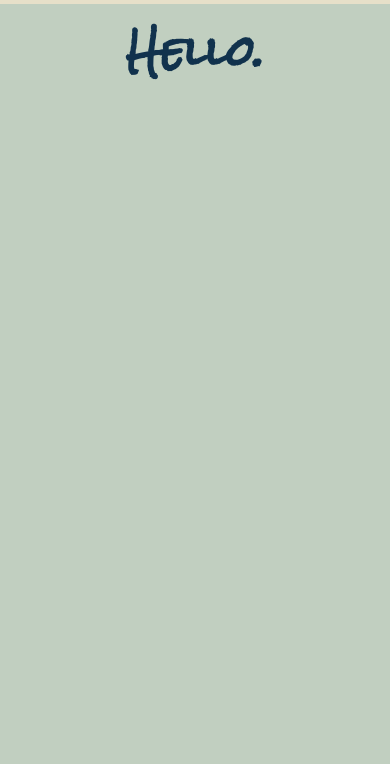
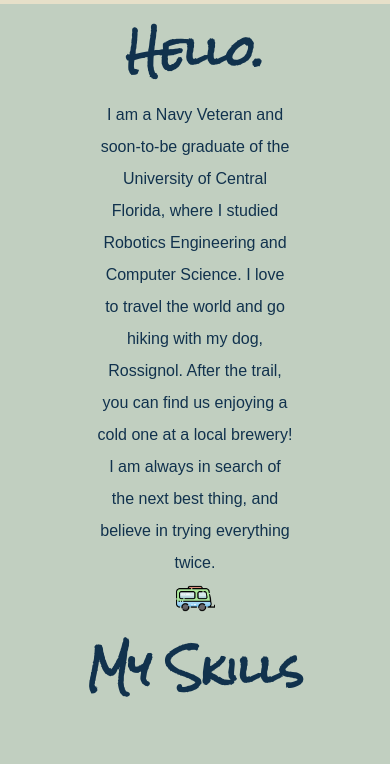
Before and after one commit to harrisol22/cv2.0, a plain HTML site: page index.html in a window 390 px wide. Shown: the part 744-1508 px from the top of the page. Drawn offline with Linux system fonts and the light colour scheme; a web font is replaced by a local one.

Commit message:
Updated formatting for .summary class
Fixed distortion on mobile screens.

```diff
--- a/styles.css
+++ b/styles.css
@@ -70,7 +70,7 @@ a:hover {
 }
 
 .summary {
-  margin: 0 500px;
+  width: 50%;
 }
 
 .title {
```
